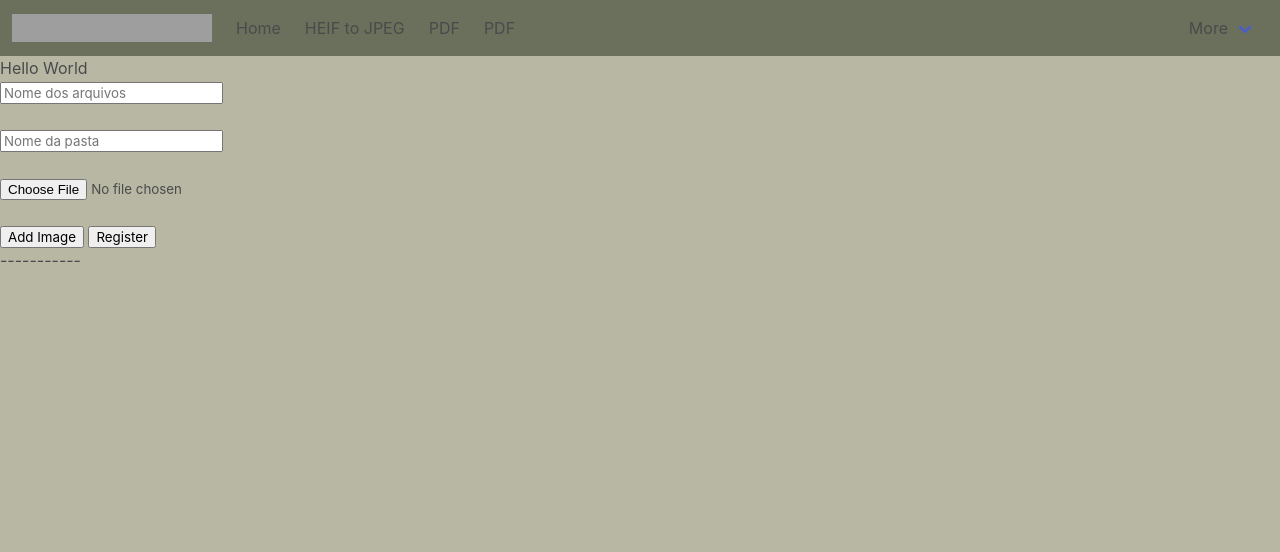
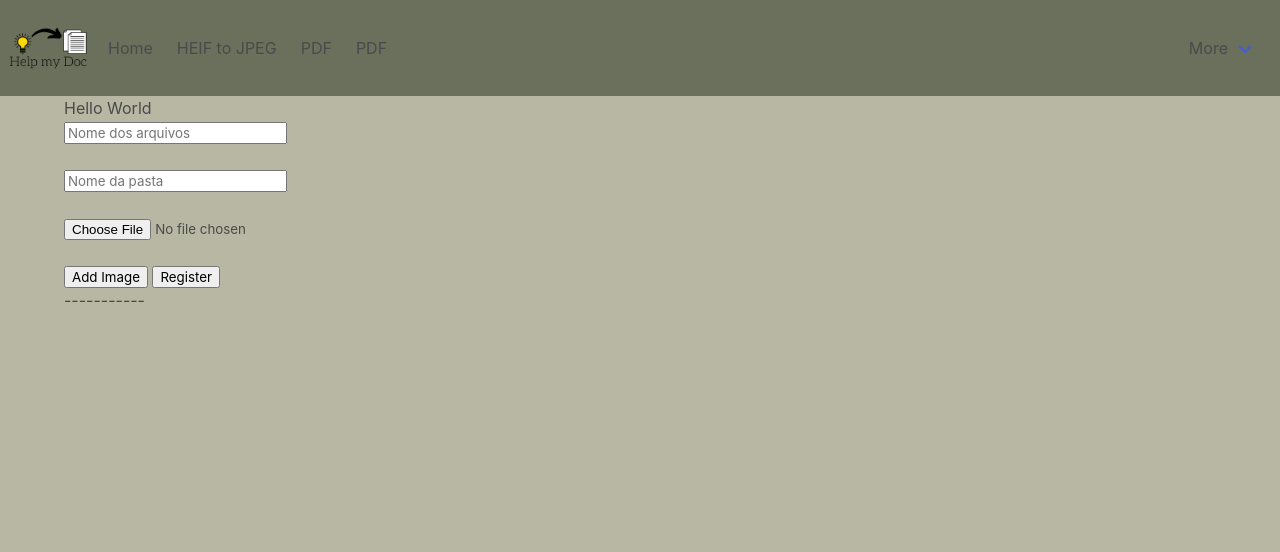
Before and after one commit to joaoguilherme1/convert-files, a Django app: template tudoparapdf/main/templates/heif_to_jpeg.html in a window 1280 px wide. Shown: the top 552 px of the page. Run offline with Django 3.2, Linux system fonts and the light colour scheme; the template is opened without the code that fills it, so the values that code supplies are empty; grey boxes are pictures that could not be loaded.

Commit message:
Working on to fix the templates

```diff
--- a/tudoparapdf/main/templates/base.html
+++ b/tudoparapdf/main/templates/base.html
@@ -16,8 +16,10 @@
 
         <nav class="navbar" role="navigation" aria-label="main navigation">
         <div class="navbar-brand">
-            <a class="navbar-item" href="{% url 'home' %}">
-            <img src="static/images/logo.png" width="200" height="200">
+            <a href="{% url 'home' %}">
+            <figure class="image is-96x96">
+                <img src="static/images/5.png">
+            </figure>
             </a>
 
             <a role="button" class="navbar-burger" aria-label="menu" aria-expanded="false" data-target="navbarBasicExample">
--- a/tudoparapdf/main/templates/heif_to_jpeg.html
+++ b/tudoparapdf/main/templates/heif_to_jpeg.html
@@ -1,5 +1,6 @@
 {% extends 'base.html' %}
     {% block content %}
+    <div class='container'>
         <h1>Hello World</h1>
 
         <form method='POST' action='{% url 'heif_to_jpeg' %}' enctype='multipart/form-data'>
@@ -16,8 +17,10 @@
         <h1>-----------</h1>
 
 
-
-    <script>
+    </div>
+    <link rel="stylesheet" href="static/css/heif_to_jpeg.css">
+    <script src="static/javascript/heif_to_jpeg.js"></script>
+    {% comment %} <script>
         document.getElementById('add_image').onclick=function (ev) {
 
             var image = document.getElementById('images');
@@ -50,5 +53,5 @@
             image.appendChild(br);
             image.appendChild(br1);
         }
-    </script>
+    </script> {% endcomment %}
     {% endblock content %}
```
